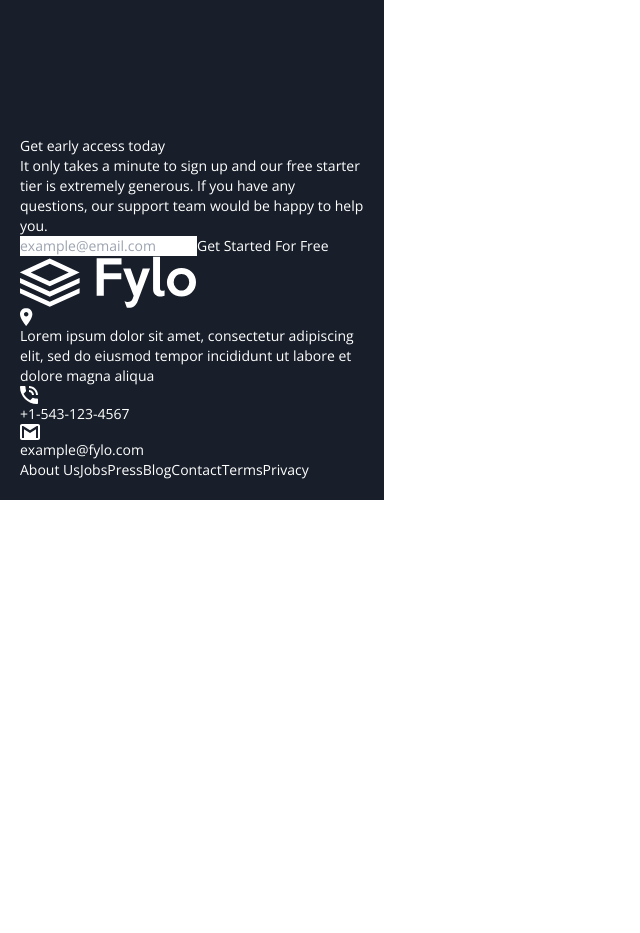
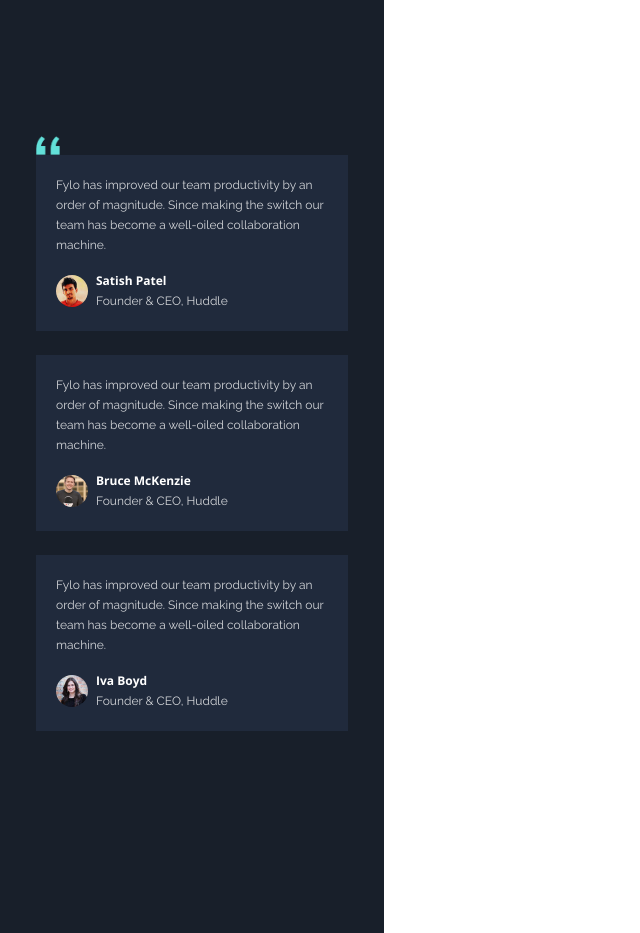
Before and after one commit to Brian-Lin-2/frontend-mentor-fylo-dark, a React (Vite) app: page / in a window 1280 px wide. Shown: the part 2680-3613 px from the top of the page, without its empty margins (0-640 px from the left). Before the commit the page ends 3180 px from the top, so only its background shows below. Built offline with nearby package versions, Linux system fonts and the light colour scheme.

Commit message:
Style Testimonial

```diff
--- a/index.html
+++ b/index.html
@@ -16,6 +16,6 @@
   </head>
   <body>
     <div id="root"></div>
-    <script type="module" src="/src/main.jsx"></script>
+    <script type="module" src="/src/main.jsx"></script>"
   </body>
 </html>
--- a/src/components/Testimonial.jsx
+++ b/src/components/Testimonial.jsx
@@ -21,16 +21,27 @@
   ];
 
   return (
-    <div>
-      <p>{testimonial.text}</p>
-      <div>
-        <img src={testimonial.image} />
+    <>
+      <img className="w-6 mx-4" src="images/bg-quotes.png" alt="" />
+      <div className="grid grid-cols-1 grids-row-3 font-raleway text-xs gap-6 leading-5 mx-4 mb-60">
+        {testimonial.map((testimonial) => {
+          return (
+            <div className="p-5 bg-dark-blue-4" key={crypto.randomUUID()}>
+              <p className="opacity-80 mb-4">{testimonial.text}</p>
+              <div className="flex items-center gap-2">
+                <img className="w-8 rounded-full" src={testimonial.image} />
 
-        <div>
-          <h1>{testimonial.name}</h1>
-          <p>{testimonial.profession}</p>
-        </div>
+                <div>
+                  <h1 className="font-open-sans font-bold">
+                    {testimonial.name}
+                  </h1>
+                  <p className="opacity-80">{testimonial.profession}</p>
+                </div>
+              </div>
+            </div>
+          );
+        })}
       </div>
-    </div>
+    </>
   );
 }
--- a/tailwind.config.js
+++ b/tailwind.config.js
@@ -19,7 +19,6 @@
       backgroundImage: {
         "curvy-desktop": "./images/bg-curvy-desktop.svg",
         "curvy-mobile": "./images/bg-curvy-mobile.svg",
-        quotes: "./images/bg-quotes.png",
       },
     },
   },
```
